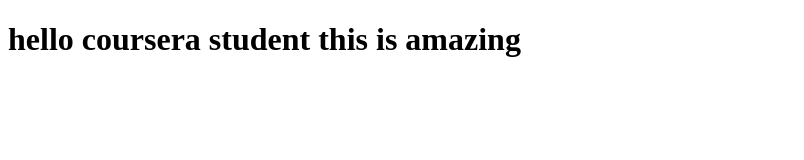
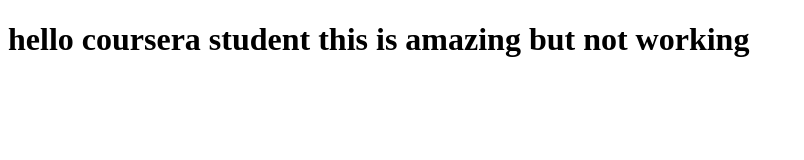
Before and after one commit to Abhilashap/coursera-test, a plain HTML site: page index.html in a window 1280 px wide. Shown: the whole page, without its empty margins (0-804 px from the left). Drawn offline with Linux system fonts and the light colour scheme.

Commit message:
new web file

```diff
--- a/index.html
+++ b/index.html
@@ -5,6 +5,6 @@
     <title>Hello</title>
   </head>
   <body>
-    <h1>hello coursera student this is amazing</h1>
+    <h1>hello coursera student this is amazing but not working</h1>
   </body>
 </html>
```
